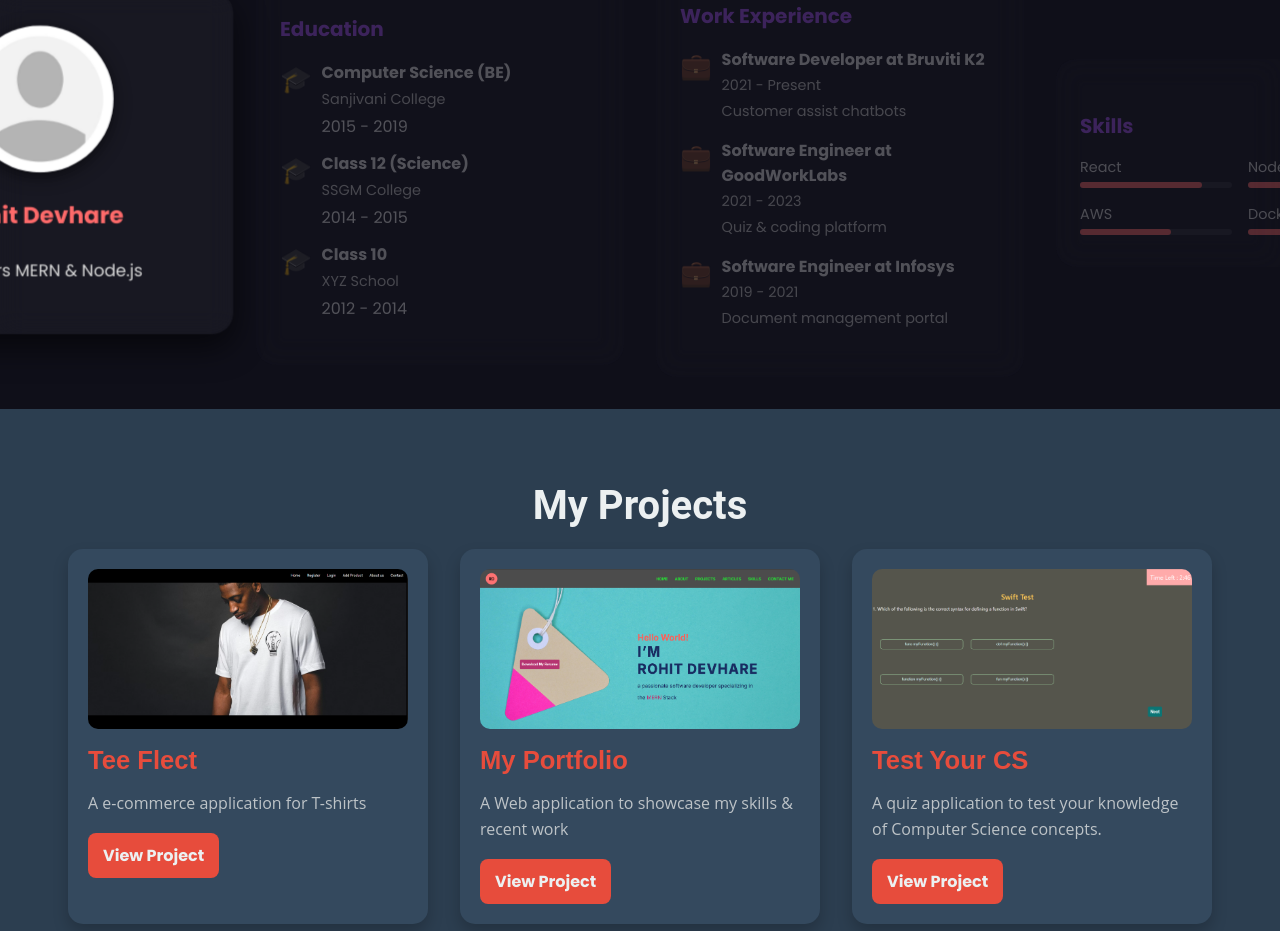
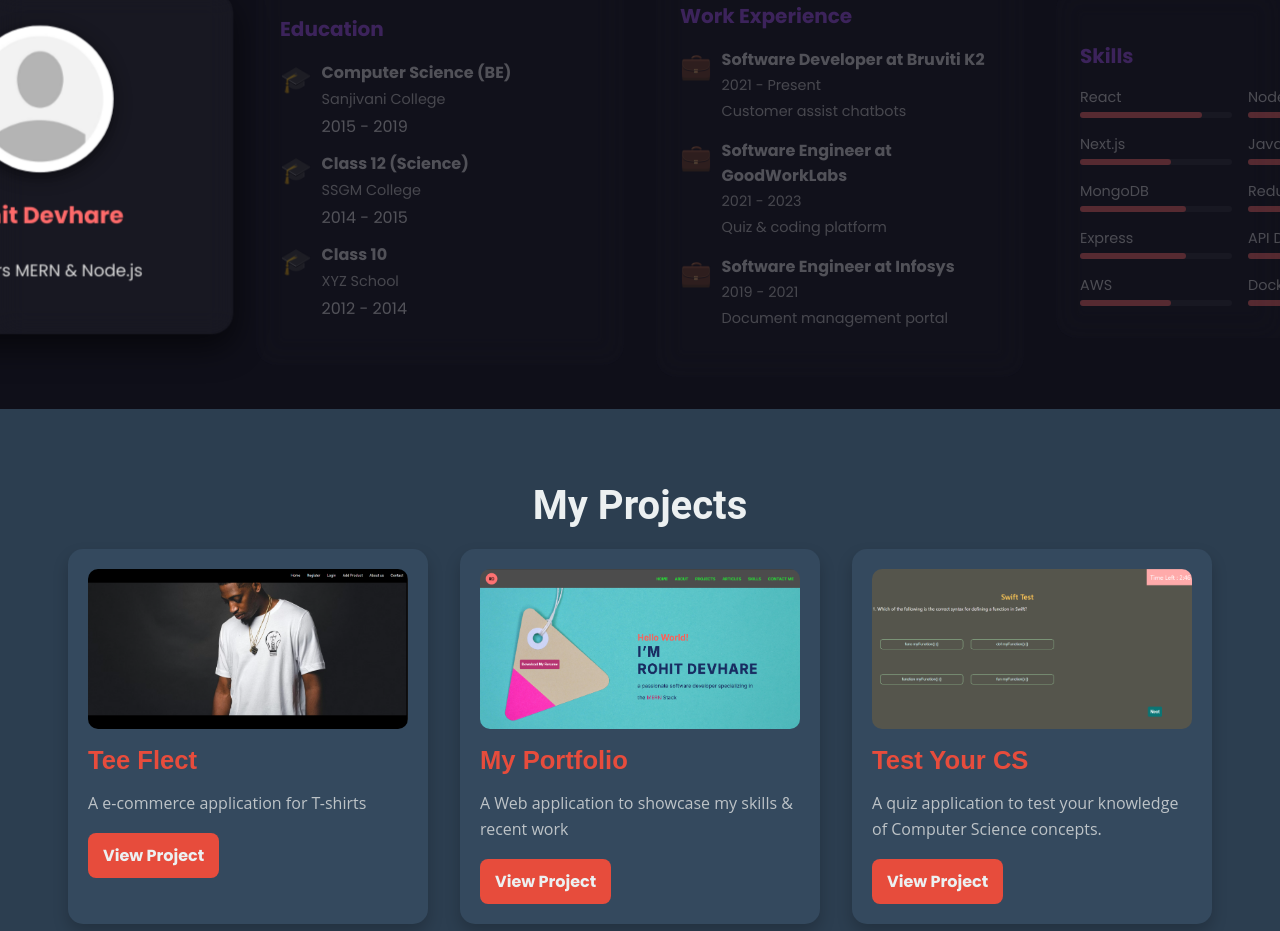
Before and after one commit to rohitd4007/my-portfolio, a React (Create React App) app: page / in a window 1280 px wide. Shown: the part 1000-1931 px from the top of the page. Built offline with nearby package versions, Linux system fonts and the light colour scheme.

Commit message:
data related changes

```diff
--- a/src/Components/myExperience/myExperience.jsx
+++ b/src/Components/myExperience/myExperience.jsx
@@ -31,6 +31,12 @@ const cards = [
         skills: [
             { label: 'React', level: 80 },
             { label: 'Node', level: 75 },
+            { label: 'Next.js', level: 60 },
+            { label: 'JavaScript', level: 70 },
+            { label: 'MongoDB', level: 70 },
+            { label: 'Redux', level: 80 },
+            { label: 'Express', level: 70 },
+            { label: 'API Development', level: 70 },
             { label: 'AWS', level: 60 },
             { label: 'Docker', level: 50 }
         ]
```
